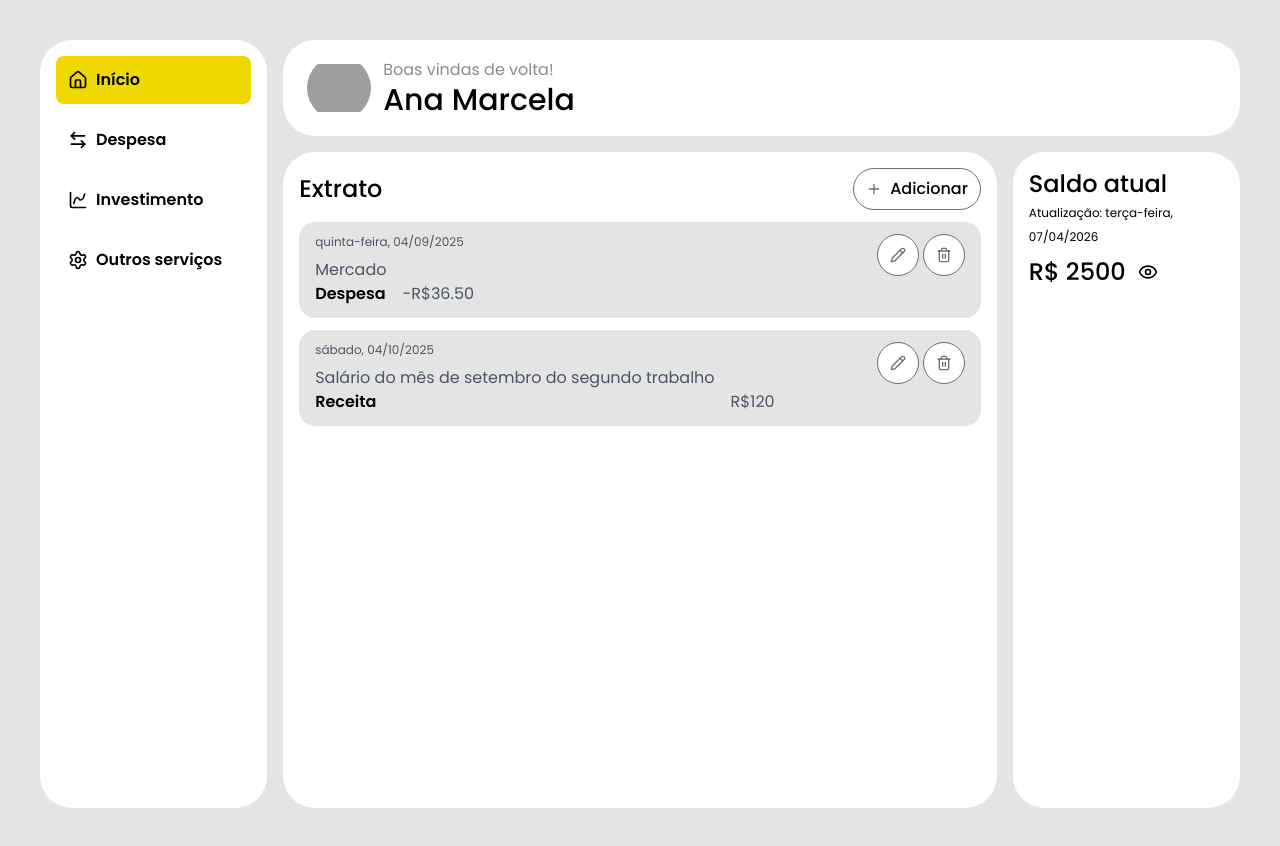
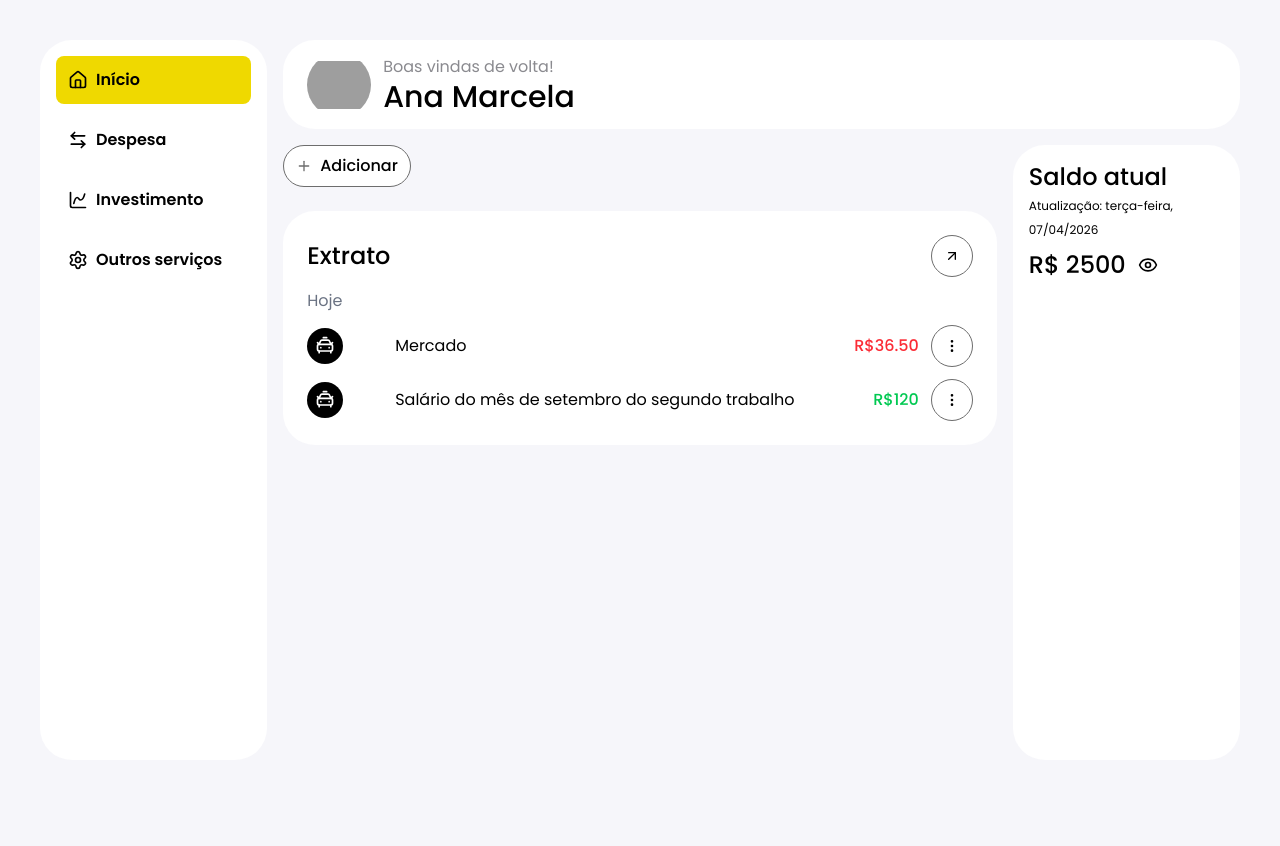
Before and after one commit to codedbytati/tutu-app, a Next.js app: page / in a window 1280 px wide. After the commit the page ends 800 px from the top, so only its background shows below. Built offline with nearby package versions, Linux system fonts and the light colour scheme; grey boxes are pictures that could not be loaded.

Commit message:
feat: change visuals for application

```diff
--- a/app/(dashboard)/extract/components/Card.tsx
+++ b/app/(dashboard)/extract/components/Card.tsx
@@ -1,7 +1,9 @@
-import { EditTransaction } from '../../../features/transactions/components/EditTransaction'
-import { DeleteTransaction } from '../../../features/transactions/components/DeleteTransaction'
-import { formatDateWithWeekday } from '@/utils/date'
-import { useTransactions } from '@/app/features/transactions/hooks/useTransactions'
+// import { EditTransaction } from '../../../features/transactions/components/EditTransaction'
+// import { DeleteTransaction } from '../../../features/transactions/components/DeleteTransaction'
+// import { formatDateWithWeekday } from '@/utils/date'
+// import { useTransactions } from '@/app/features/transactions/hooks/useTransactions'
+import { IconButton, Text } from '@/app/components/ui'
+import { CarTaxiFrontIcon, MoreVerticalIcon } from 'lucide-react'
 
 type CardProps = {
   item: {
@@ -17,24 +19,27 @@ type CardProps = {
   onOpenDelete: () => void
 }
 
-export const Card = ({ mode, item, onDelete, onOpenDelete, onClose }: CardProps) => {
-  const { onAddTransactionProps } = useTransactions()
+export const Card = ({ item }: CardProps) => {
+  // const { onAddTransactionProps } = useTransactions()
 
   return (
-    <div className='flex items-start justify-between rounded-2xl py-3 px-4 bg-gray-100'>
-      <div>
-        <p className='m-0 text-gray-600 text-xs pb-2'>{formatDateWithWeekday(item.date)}</p>
-        <div className='flex items-center justify-between'>
-          <div className='flex items-end gap-4'>
-            <div>
-              <p className='m-0 text-gray-600'>{item.description}</p>
-              <p className='m-0 font-semibold'>{item.type === 'EXPENSE' ? 'Despesa' : 'Receita'}</p>
-            </div>
-            <p className='m-0 text-gray-600'>{item.type === 'EXPENSE' && '-'}{`R$${item.amount}`}</p>
-          </div>
-        </div>
+    <div className='flex items-center gap-3'>
+      <div className='shrink-0 bg-black rounded-full text-white p-2'>
+        <CarTaxiFrontIcon size={20} />
       </div>
-      <div className='flex gap-1'>
+      <Text appearance='body1' className='ml-10 flex-1 text-start'>
+        {item.description}
+      </Text>
+      <Text
+        appearance='body1'
+        className={`m-0 shrink-0 text-end font-medium ${item.type === 'EXPENSE' ? 'text-red-500' : 'text-green-500'}`}
+      >
+        {`R$${item.amount}`}
+      </Text>
+      <div className='flex justify-end'>
+        <IconButton label='Mais ações' icon='more' />
+      </div>
+      {/* <div className='flex gap-1'>
         <EditTransaction
           {...onAddTransactionProps}
         />
@@ -44,7 +49,7 @@ export const Card = ({ mode, item, onDelete, onOpenDelete, onClose }: CardProps)
           onOpenDelete={onOpenDelete}
           onDelete={() => onDelete(item.id)}
         />
-      </div>
+      </div> */}
     </div>
   )
 }
--- a/app/(dashboard)/extract/page.tsx
+++ b/app/(dashboard)/extract/page.tsx
@@ -1,28 +1,32 @@
 'use client'
 
 import { useTransactionsContext } from '@/app/features/transactions/context/TransactionsContext'
-import { AddTransaction } from '../../features/transactions/components/AddTransaction'
 import { Card } from './components/Card'
-import { Text } from '@/app/components/ui'
+import { IconButton, Text } from '@/app/components/ui'
+import { AddTransaction } from '@/app/features/transactions/components/AddTransaction'
 
 type ExtractProps = {
   className: string,
 }
 
 export const Extract = ({ className }: ExtractProps) => {
-  const { mode, extracts, onAddTransactionProps, onDelete, onOpenDelete, onClose } = useTransactionsContext()
+  const { mode, extracts, onDelete, onOpenDelete, onClose, onAddTransactionProps } = useTransactionsContext()
 
   return (
-    <div className={`${className} flex flex-col gap-3 p-4 bg-white rounded-4xl`}>
+    <div className={className}>
+      <AddTransaction {...onAddTransactionProps} />
+      <div className='flex flex-col gap-3 p-6 bg-white rounded-4xl mt-6'>
         <div className='flex justify-between items-center'>
           <Text appearance='h2'>Extrato</Text>
-        <AddTransaction {...onAddTransactionProps} />
+          <IconButton icon='expand' label='Expandir seção de Extratos' />
         </div>
+        <Text appearance='body1' className='text-gray-500'>Hoje</Text>
         {
           extracts.map((item) => (
             <Card key={item.id} item={item} onDelete={onDelete} mode={mode} onClose={onClose} onOpenDelete={onOpenDelete} />
           ))
         }
       </div>
+    </div>
   )
 }
--- a/app/(dashboard)/layout.tsx
+++ b/app/(dashboard)/layout.tsx
@@ -10,7 +10,7 @@ function DashboardLayoutContent({ children }: Readonly<{ children: React.ReactNo
   const { balance } = useTransactionsContext()
 
   return (
-    <div className="min-h-screen bg-gray-100 p-4 sm:grid sm:grid-cols-4 grid-rows-7 sm:gap-4 sm:p-6 lg:grid-cols-5 lg:p-10">
+    <div className="min-h-screen max-h-screen p-4 sm:grid sm:grid-cols-4 grid-rows-7 sm:gap-4 sm:p-6 lg:grid-cols-5 lg:p-10">
       <Menu className='hidden sm:col-span-1 row-span-7 sm:flex' />
       <Header
         className='sm:col-span-3 sm:col-start-2 row-start-1 lg:col-span-4 lg:col-start-2'
--- a/app/components/ui/IconButton/IconButton.tsx
+++ b/app/components/ui/IconButton/IconButton.tsx
@@ -3,18 +3,19 @@ import { tv } from 'tailwind-variants'
 
 const styled = tv({
   base: ['flex items-center p-3 border-1 border-gray-700 rounded-full',
-    '[&_svg]:size-4 [&_svg]:text-gray-700 gap-2 cursor-pointer'
+    '[&_svg]:size-4 gap-2 cursor-pointer'
   ],
   variants: {
     appearance: {
-      light: 'bg-white text-black',
-      dark: 'bg-black text-white',
+      light: 'bg-white [&_svg]:text-black',
+      dark: 'bg-black [&_svg]:text-white',
+      danger: 'bg-danger [&_svg]:text-black border-none',
     },
   }
 })
 
 type IconButtonProps = {
-  appearance?: 'light' | 'dark',
+  appearance?: 'light' | 'dark' | 'danger',
   icon?: IconType,
   label: string,
   onClick?: () => void
--- a/app/features/transactions/components/DeleteTransaction.tsx
+++ b/app/features/transactions/components/DeleteTransaction.tsx
@@ -10,7 +10,7 @@ type DeleteTransactionProps = {
 export const DeleteTransaction = ({ open, onClose, onDelete, onOpenDelete }: DeleteTransactionProps) => {
   return (
     <>
-      <IconButton icon='delete' appearance='light' label='Excluir' onClick={onOpenDelete} />
+      <IconButton icon='delete' appearance='danger' label='Excluir' onClick={onOpenDelete} />
       <Modal
         open={open}
         onClose={onClose}
--- a/app/globals.css
+++ b/app/globals.css
@@ -27,7 +27,7 @@
 
 @media (prefers-color-scheme: dark) {
   :root {
-    --background: #0a0a0a;
+    --background: #ffffff;
     --foreground: #ededed;
   }
 }
--- a/utils/getIcon.tsx
+++ b/utils/getIcon.tsx
@@ -1,12 +1,14 @@
-import { PencilIcon, PlusIcon, Trash2Icon } from 'lucide-react'
+import { ArrowUpRightIcon, MoreVerticalIcon, PencilIcon, PlusIcon, Trash2Icon } from 'lucide-react'
 
-export type IconType = 'add' | 'edit' | 'delete'
+export type IconType = 'add' | 'edit' | 'delete' | 'expand' | 'more'
 
 export const getIcon = (icon?: IconType) => {
   const iconOptions: { [key in IconType]: React.ReactNode } = {
     add: <PlusIcon />,
     edit: <PencilIcon />,
-    delete: <Trash2Icon />
+    delete: <Trash2Icon />,
+    expand: <ArrowUpRightIcon />,
+    more: <MoreVerticalIcon />
   }
 
   return icon ? iconOptions[icon] : null
```
Lines whose indentation alone changed are shown as unchanged.
